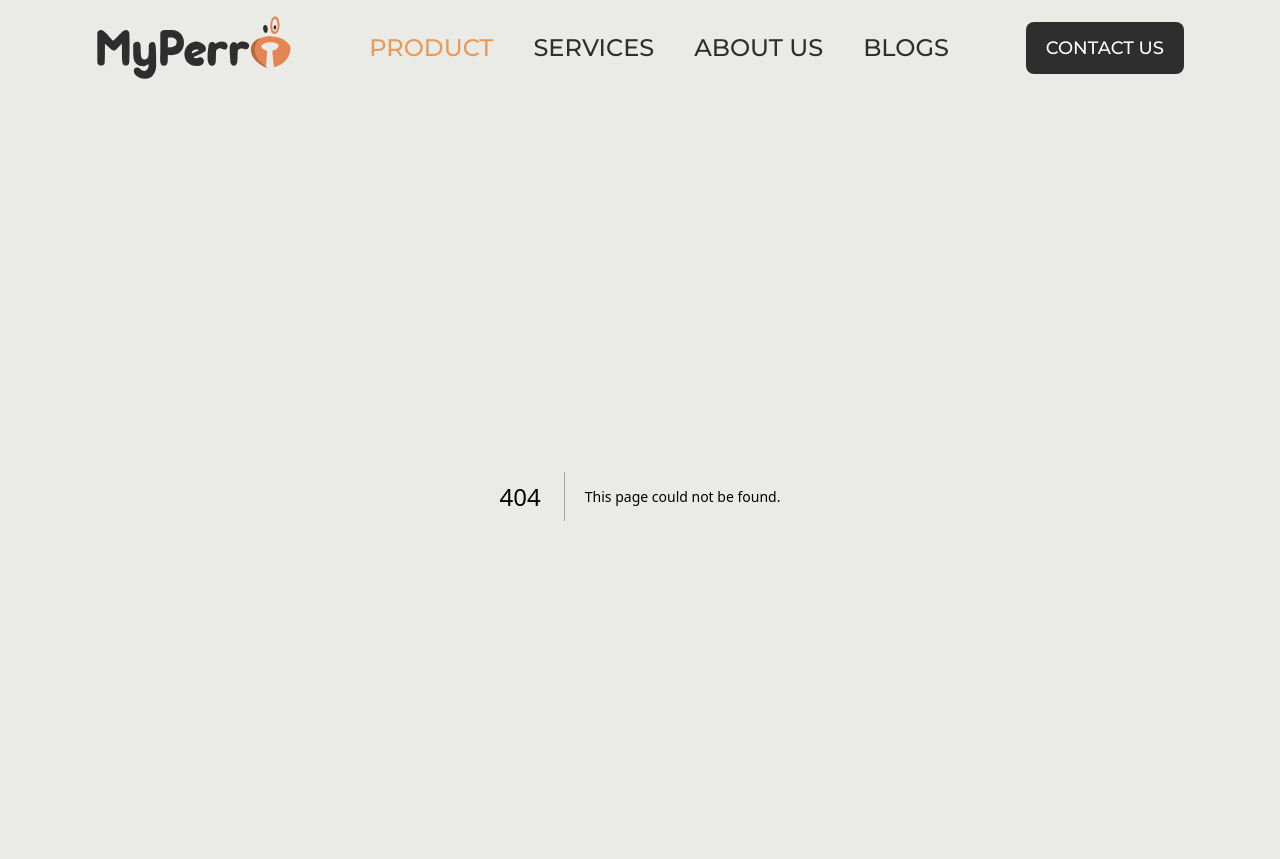
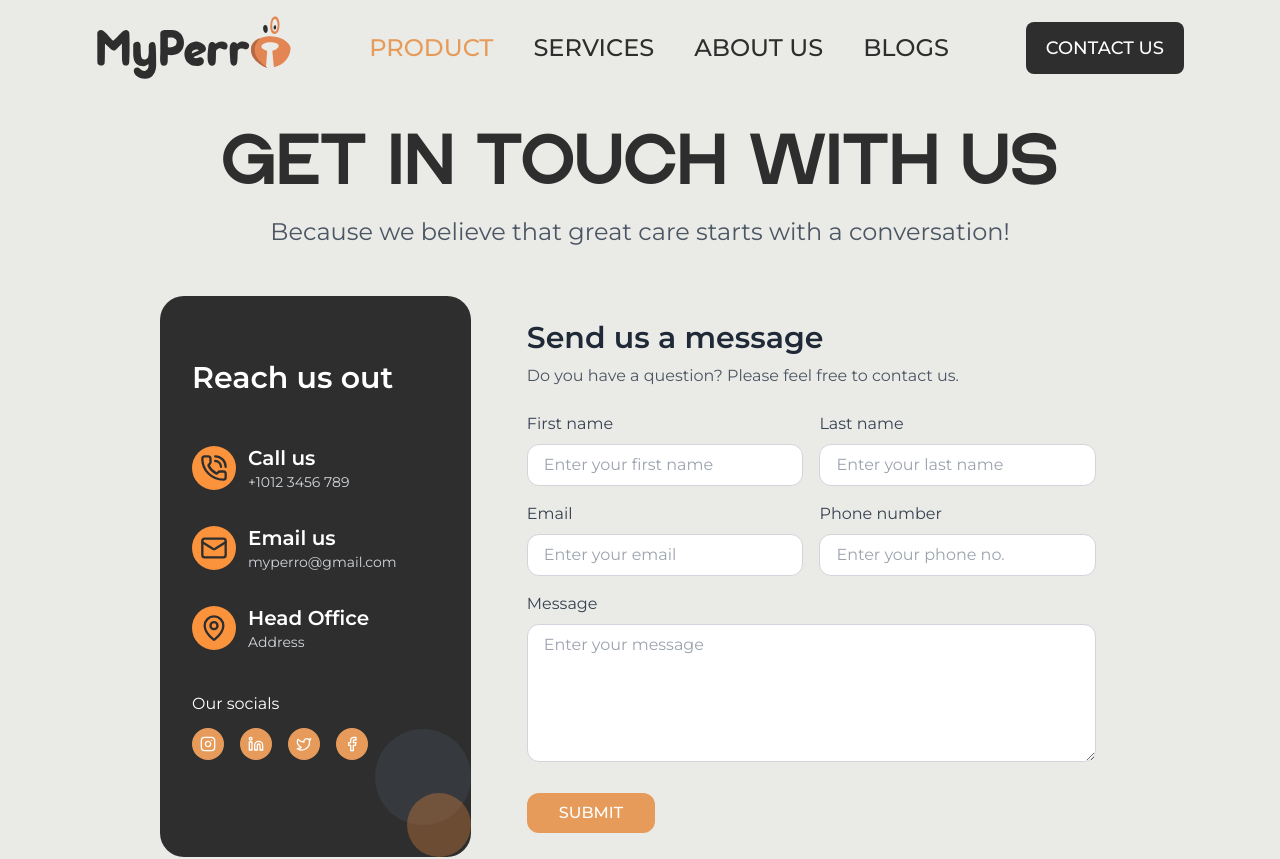
Before and after one commit to var-code-5/landing_page, a Next.js app: page /contact in a window 1280 px wide. Before the commit this address had no page. Shown: the top 859 px of the page. Built offline with nearby package versions, Linux system fonts and the light colour scheme.

Commit message:
add contact section

```diff
--- /dev/null
+++ b/src/app/contact/Contact.tsx
@@ -0,0 +1,23 @@
+import React from 'react'
+import ContactCard from './ContactCard'
+import ContactForm from './ContactForm'
+function Contact() {
+  return (
+    <div className="bg-foreground w-full min-h-screen text-center flex flex-col items-center p-4 md:p-6 lg:p-8">
+
+          <h1 className="font-borela text-4xl sm:text-5xl md:text-7xl text-center text-background  mt-12 md:mt-0">
+            <p className=''>GET IN TOUCH WITH US </p>
+            <p className='mt-4 text-2xl font-montserrat text-gray-600'>Because we believe that great care starts with a conversation!</p>
+          </h1>
+
+          <div className='w-full md:px-8 mt-12 gap-8 flex flex-col md:flex-row'>
+            <ContactCard />
+            <div className='w-full md:w-2/3'>
+                <ContactForm />
+            </div>
+          </div>
+    </div>
+  )
+}
+
+export default Contact
--- /dev/null
+++ b/src/app/contact/ContactCard.tsx
@@ -0,0 +1,79 @@
+import React from 'react';
+import { Mail, PhoneCall, MapPin } from 'lucide-react';
+import { Instagram, Linkedin, Twitter, Facebook } from "lucide-react";
+import Link from 'next/link';
+
+const ContactCard = () => {
+  return (
+    <div className="bg-background font-montserrat text-white py-16 px-8 lg:w-1/3 rounded-3xl relative overflow-hidden">
+      <h2 className="text-3xl text-left font-semibold mb-12">Reach us out</h2>
+
+      {/* Contact Information */}
+      <div className="space-y-8">
+        {/* Phone */}
+        <div className="flex items-center gap-3">
+          <div className="bg-orange-400 p-2 rounded-full">
+            <PhoneCall className="h-7 w-7 text-background " />
+          </div>
+          <div>
+            <h3 className="font-semibold text-xl text-left">Call us</h3>
+            <p className="text-gray-300 text-sm">+1012 3456 789</p>
+          </div>
+        </div>
+
+        {/* Email */}
+        <div className="flex items-center gap-3">
+          <div className="bg-orange-400 p-2 rounded-full">
+            <Mail className="h-7 w-7 text-background" />
+          </div>
+          <div>
+            <h3 className="font-semibold text-xl text-left">Email us</h3>
+            <p className="text-gray-300 text-sm">myperro@gmail.com</p>
+          </div>
+        </div>
+
+        {/* Address */}
+        <div className="flex items-center gap-3">
+          <div className="bg-orange-400 p-2 rounded-full">
+            <MapPin className="h-7 w-7 text-background" />
+          </div>
+          <div>
+            <h3 className="font-semibold text-xl text-left">Head Office</h3>
+            <p className="text-gray-300 text-sm text-left">Address</p>
+          </div>
+        </div>
+      </div>
+
+      {/* Social Media */}
+      <div className="mt-10 md:mt-18">
+        <h3 className="mb-3 text-left">Our socials</h3>
+        <div className="flex gap-2">
+        <div className="h-full w-auto flex items-center">
+            <ul className="flex h-fit gap-4 ">
+              <li className="rounded-full overflow-hidden">
+                <Instagram className="h-8 w-8 p-2 bg-primary text-white" />
+              </li>
+              <li className="rounded-full overflow-hidden">
+                <Linkedin className="h-8 w-8 p-2 bg-primary text-white" />
+              </li>
+              <li className="rounded-full overflow-hidden">
+                <Twitter className="h-8 w-8 p-2 bg-primary text-white" />
+              </li>
+              <li className="rounded-full overflow-hidden">
+                <Facebook className="h-8 w-8 p-2 bg-primary text-white" />
+              </li>
+            </ul>
+          </div>
+        </div>
+      </div>
+
+      {/* Background Decoration */}
+      <div className="absolute bottom-0 right-0">
+        <div className="h-24 w-24 bg-gray-600 rounded-full opacity-30"></div>
+        <div className="h-16 w-16 bg-orange-400 rounded-full opacity-30 -mt-8 ml-8"></div>
+      </div>
+    </div>
+  );
+};
+
+export default ContactCard;
--- /dev/null
+++ b/src/app/contact/ContactForm.tsx
@@ -0,0 +1,117 @@
+"use client"
+import React, { useState } from 'react';
+
+const ContactForm = () => {
+  const [formData, setFormData] = useState({
+    firstName: '',
+    lastName: '',
+    email: '',
+    phone: '',
+    message: ''
+  });
+
+  const handleChange = (e:any) => {
+    const { name, value } = e.target;
+    setFormData(prevState => ({
+      ...prevState,
+      [name]: value
+    }));
+  };
+
+  const handleSubmit = (e:any) => {
+    e.preventDefault();
+    console.log('Form submitted:', formData);
+    // Add your form submission logic here
+  };
+
+  return (
+    <div className="bg-white rounded-3xl md:bg-current mx-auto p-6 w-full font-montserrat text-left">
+      <h2 className="text-2xl md:text-3xl font-semibold text-gray-800 mb-2">Send us a message</h2>
+      <p className="text-gray-600 mb-6">Do you have a question? Please feel free to contact us.</p>
+
+      <form onSubmit={handleSubmit}>
+        <div className="grid grid-cols-1 md:grid-cols-2 gap-4 mb-4">
+          <div>
+            <label htmlFor="firstName" className="block text-gray-700 mb-2">First name</label>
+            <input
+              type="text"
+              id="firstName"
+              name="firstName"
+              value={formData.firstName}
+              onChange={handleChange}
+              placeholder="Enter your first name"
+              className="w-full px-4 py-2 border border-gray-300 rounded-xl focus:outline-none focus:ring-2 focus:ring-orange-200"
+              required
+            />
+          </div>
+
+          <div>
+            <label htmlFor="lastName" className="block text-gray-700 mb-2">Last name</label>
+            <input
+              type="text"
+              id="lastName"
+              name="lastName"
+              value={formData.lastName}
+              onChange={handleChange}
+              placeholder="Enter your last name"
+              className="w-full px-4 py-2 border border-gray-300 rounded-xl focus:outline-none focus:ring-2 focus:ring-orange-200"
+              required
+            />
+          </div>
+        </div>
+
+        <div className="grid grid-cols-1 md:grid-cols-2 gap-4 mb-4">
+          <div>
+            <label htmlFor="email" className="block text-gray-700 mb-2">Email</label>
+            <input
+              type="email"
+              id="email"
+              name="email"
+              value={formData.email}
+              onChange={handleChange}
+              placeholder="Enter your email"
+              className="w-full px-4 py-2 border border-gray-300 rounded-xl focus:outline-none focus:ring-2 focus:ring-orange-200"
+              required
+            />
+          </div>
+
+          <div>
+            <label htmlFor="phone" className="block text-gray-700 mb-2">Phone number</label>
+            <input
+              type="tel"
+              id="phone"
+              name="phone"
+              value={formData.phone}
+              onChange={handleChange}
+              placeholder="Enter your phone no."
+              className="w-full px-4 py-2 border border-gray-300 rounded-xl focus:outline-none focus:ring-2 focus:ring-orange-200"
+            />
+          </div>
+        </div>
+
+        <div className="mb-6">
+          <label htmlFor="message" className="block text-gray-700 mb-2">Message</label>
+          <textarea
+            id="message"
+            name="message"
+            value={formData.message}
+            onChange={handleChange}
+            placeholder="Enter your message"
+            rows={5}
+            className="w-full px-4 py-2 border border-gray-300 rounded-xl focus:outline-none focus:ring-2 focus:ring-orange-200"
+            required
+          ></textarea>
+        </div>
+
+        <button
+          type="submit"
+          className="bg-primary hover:bg-secondary text-white font-medium py-2 px-8 rounded-xl transition duration-300"
+        >
+          SUBMIT
+        </button>
+      </form>
+    </div>
+  );
+};
+
+export default ContactForm;
--- /dev/null
+++ b/src/app/contact/page.tsx
@@ -0,0 +1,9 @@
+import React from 'react'
+import Contact from './Contact'
+function page() {
+  return (
+    <Contact />
+  )
+}
+
+export default page
```
